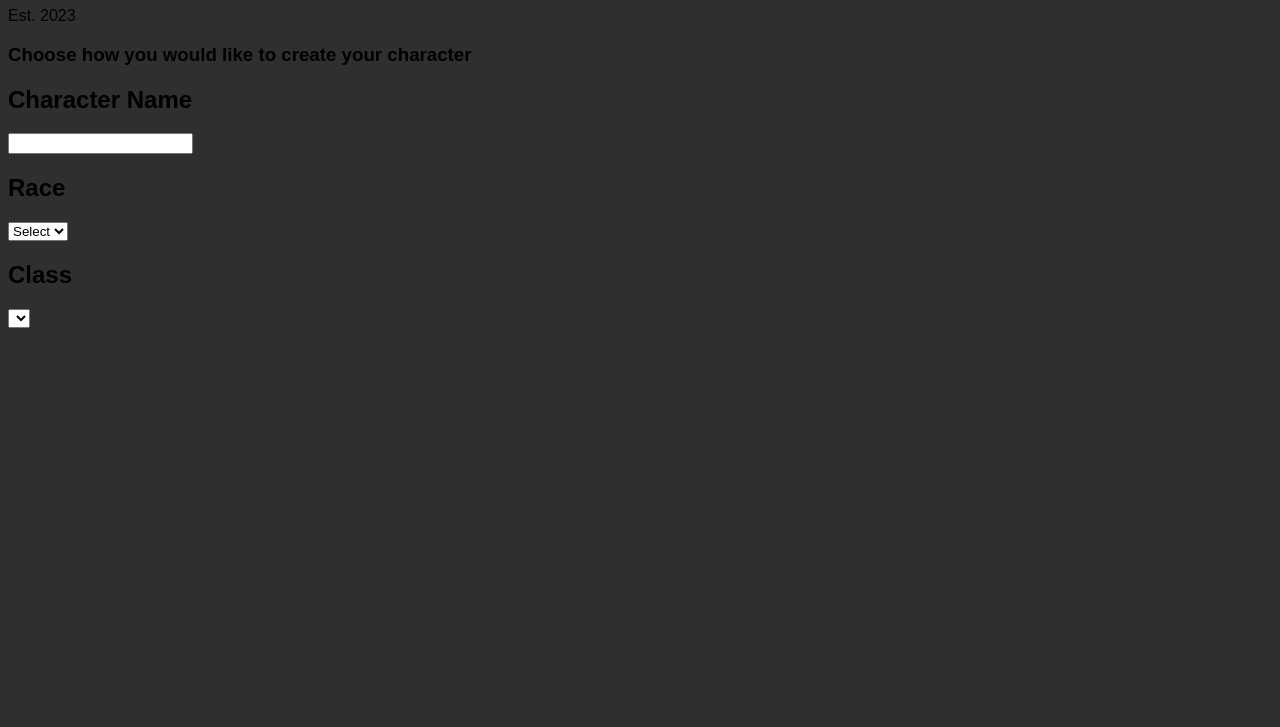
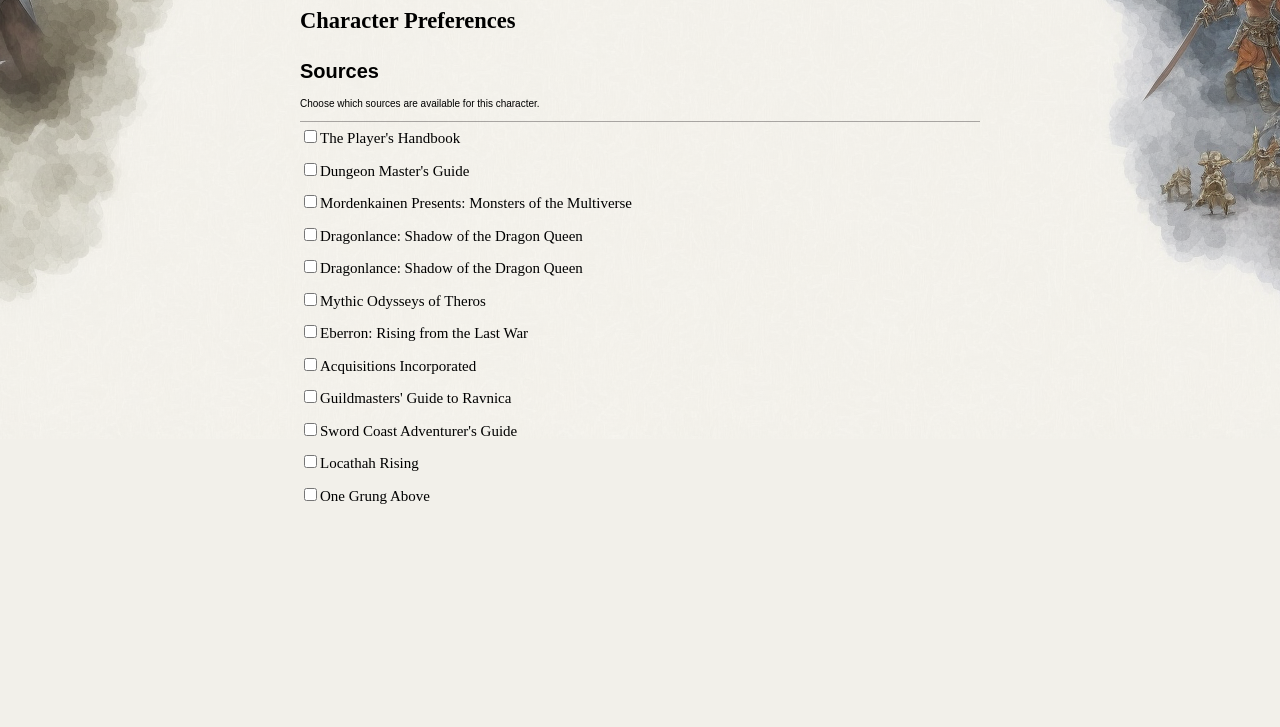
Before and after one commit to OneAsterisk/TTRPG-Character-Creator, a website: page index.html in a window 1280 px wide. Shown: the part 73-800 px from the top of the page. Drawn offline with nearby package versions, Linux system fonts and the light colour scheme.

Commit message:
Added images, improved layout
Used Stability.ai to create background images(subject to change) added more styling.

```diff
--- a/index.html
+++ b/index.html
@@ -15,23 +15,69 @@
         <title>TTRPG Character Creator</title>
         <script src="https://ajax.googleapis.com/ajax/libs/jquery/3.6.0/jquery.min.js"></script>
     </head>
-    <body id="site" class="site body-rpgcharacterbuilder">
+    <body id="site" class="body-character-builder">
         <main>
-            <h1>Character Creation Method</h1>
-            <p>Est. 2023</p>
-            <h3>Choose how you would like to create your character</h3>
-            <div id="character-builder">
-                <h2>Character Name</h2>
-                <input type="text" id="character-name" />
-                <h2>Race</h2>
-                <script defer src="races.mjs"></script>
-                <select id="race-select">
-                    <option value="0">Select</option>
-                </select>
-                <h2>Class</h2>
-                <select id="class">
-                </select>
+            <div class="inner-character-builder">
+                <div class="builder-main">
+                    <div class="name-naming-portrait">
+                        <label class="builder-field-heading" for="builder-character-naming">Character Name</label>
+                        <div class="builder-naming-field-text"><input type="text" name="builder-character-naming" placeholder="Character 1" required></div>
+
+                    </div>
+                    <div class="character-preferences">
+                        <h2 class="builder-heading-2">Character Preferences</h2>
+                    </div>
+                    <div class="manage-preferences">
+                        <div class="preferences-toggles">
+                            <div class="preferences-toggles-summary">
+                                <div class="preferences-toggles-heading">Sources</div>
+                                <div class="preferences-toggles-description">Choose which sources are available for this character.</div>
+                            </div>
+                            <div class="preferences-field-toggles-fields">
+                                <div class="preferences-field-toggles-fields-input">
+                                    <div class="ttrpg-builder-toggle-field">
+                                        <input id="PHB" class="ttrpg-builder-toggle-field-checkbox" type="checkbox" value="PHB" name="books"><label for="PHB" checked>The Player's Handbook</label>
+                                    </div>
+                                    <div class="ttrpg-builder-toggle-field">
+                                        <input id="DMG" class="ttrpg-builder-toggle-field-checkbox" type="checkbox" value="DMG" name="books"><label for="DMG">Dungeon Master's Guide</label>
+                                    </div>
+                                    <div class="ttrpg-builder-toggle-field">
+                                        <input id="MOTM" class="ttrpg-builder-toggle-field-checkbox" type="checkbox" value="MOTM" name="books"><label for="MTOM">Mordenkainen Presents: Monsters of the Multiverse</label>
+                                    </div>
+                                    <div class="ttrpg-builder-toggle-field">
+                                        <input id="SOTDQ" class="ttrpg-builder-toggle-field-checkbox" type="checkbox" value="SOTDQ" name="books"><label for="SOTDQ">Dragonlance: Shadow of the Dragon Queen</label>
+                                    </div>
+                                    <div class="ttrpg-builder-toggle-field">
+                                        <input id="SJAS" class="ttrpg-builder-toggle-field-checkbox" type="checkbox" value="SJAS" name="books"><label for="SJAS">Dragonlance: Shadow of the Dragon Queen</label>
+                                    </div>
+                                    <div class="ttrpg-builder-toggle-field">
+                                        <input id="MOT" class="ttrpg-builder-toggle-field-checkbox" type="checkbox" value="MOT" name="books"><label for="MOT">Mythic Odysseys of Theros</label>
+                                    </div>
+                                    <div class="ttrpg-builder-toggle-field">
+                                        <input id="RFTLW" class="ttrpg-builder-toggle-field-checkbox" type="checkbox" value="RFTLW" name="books"><label for="RFTLW">Eberron: Rising from the Last War</label>
+                                    </div>
+                                    <div class="ttrpg-builder-toggle-field">
+                                        <input id="AI" class="ttrpg-builder-toggle-field-checkbox" type="checkbox" value="AI" name="books"><label for="AI">Acquisitions Incorporated</label>
+                                    </div>
+                                    <div class="ttrpg-builder-toggle-field">
+                                        <input id="GGTR" class="ttrpg-builder-toggle-field-checkbox" type="checkbox" value="GGTR" name="books"><label for="GGTR">Guildmasters' Guide to Ravnica</label>
+                                    </div>
+                                    <div class="ttrpg-builder-toggle-field">
+                                        <input id="SCAG" class="ttrpg-builder-toggle-field-checkbox" type="checkbox" value="SCAG" name="books"><label for="SCAG">Sword Coast Adventurer's Guide</label>
+                                    </div>
+                                    <div class="ttrpg-builder-toggle-field">
+                                        <input id="LR" class="ttrpg-builder-toggle-field-checkbox" type="checkbox" value="LR" name="books"><label for="LR">Locathah Rising</label>
+                                    </div>
+                                    <div class="ttrpg-builder-toggle-field">
+                                        <input id="OGA" class="ttrpg-builder-toggle-field-checkbox" type="checkbox" value="OGA" name="books"><label for="OGA">One Grung Above</label>
+                                    </div>
+                                </div>
+                            </div>
+                    </div>
+
+                    </div>
                 </div>
+            </div>
         </main>
     </body>
 </html>
--- a/styles.css
+++ b/styles.css
@@ -1,10 +1,33 @@
 @charset "UTF-8";
 /* Custom Fonts for the AppShell */
 @font-face {
-    font-family: sans-serif;
+    font-family: 'Arial Narrow Bold', sans-serif;;
     src: url("https://www.dndbeyond.com/fonts/tiamatcondensedsc-regular-webfont.woff2") format("woff2");
 }
-body {
-    font-family: sans-serif;
-    background-color: rgb(46, 47, 48);
+.body-character-builder {
+    background:  url("images/background-3.1.png") no-repeat fixed center 0px, #f2f0ea 5px !important;
 }
+.inner-character-builder {
+    margin: 0 auto;
+    max-width: 680px;
+    padding-top: 5px;
+    font-size: 15px;
+    line-height: 1.5;
+}
+.preferences-toggles-summary {
+    font-family: 'Arial Narrow Bold', sans-serif;
+}
+
+.preferences-toggles-heading {
+    font-weight: bold;
+    font-size: 20px;
+}
+
+.preferences-toggles-description {
+    font-size: 10px;
+    padding: 10px 0;
+    border-bottom: 1px solid rgba(92, 88, 88, 0.5);
+}
+.ttrpg-builder-toggle-field {
+    padding: 5px 0px;
+}
```
Also changed, not shown: images/background-1.jpg (added), images/background-2.png (added), images/background-3.1.png (added), images/background_texture.png (added), 1 other file.
